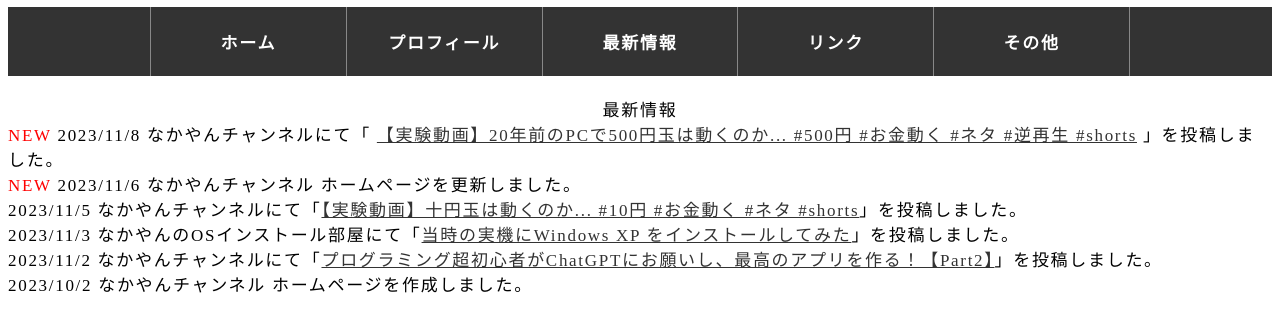
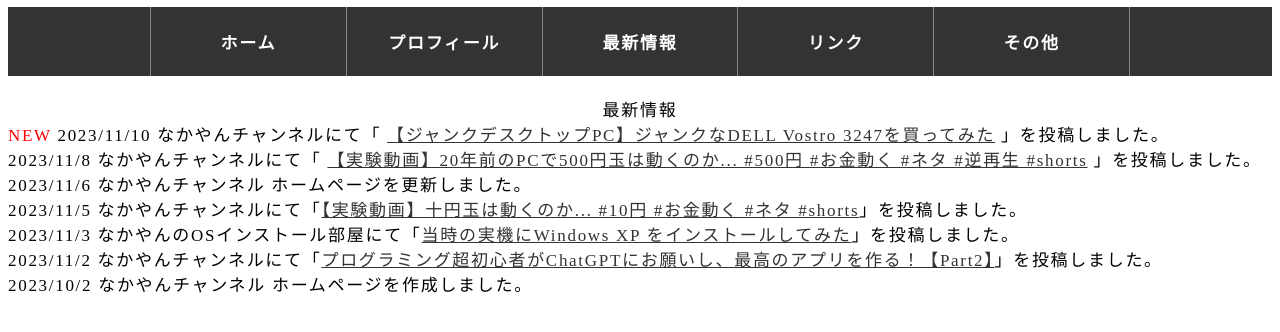
Before and after one commit to nakayan-channel/nakayan-channel-2.github.io, a plain HTML site: page information.html in a window 1280 px wide. Shown: the part 132-464 px from the top of the page. Drawn offline with Linux system fonts and the light colour scheme.

Commit message:
Update information.html

```diff
--- a/information.html
+++ b/information.html
@@ -126,8 +126,9 @@ html {
     <div style="text-align: center;"><br>
     </div>
     <div style="text-align: center;">最新情報</div>
-    <font color="red">NEW</font> 2023/11/8 なかやんチャンネルにて「 <a href="https://youtube.com/shorts/wpTqiZgvYjw?si=TPL8iqLOzCq8YmxX">【実験動画】20年前のPCで500円玉は動くのか... #500円 #お金動く #ネタ #逆再生 #shorts</a> 」を投稿しました。<br>
-    <font color="red">NEW</font> 2023/11/6 なかやんチャンネル ホームページを更新しました。<br>
+    <font color="red">NEW</font> 2023/11/10 なかやんチャンネルにて「 <a href="https://youtu.be/bzQaZokcRGw?si=ObATR4dLZyffmpKs">【ジャンクデスクトップPC】ジャンクなDELL Vostro 3247を買ってみた</a> 」を投稿しました。<br>
+    2023/11/8 なかやんチャンネルにて「 <a href="https://youtube.com/shorts/wpTqiZgvYjw?si=TPL8iqLOzCq8YmxX">【実験動画】20年前のPCで500円玉は動くのか... #500円 #お金動く #ネタ #逆再生 #shorts</a> 」を投稿しました。<br>
+    2023/11/6 なかやんチャンネル ホームページを更新しました。<br>
     2023/11/5 なかやんチャンネルにて「<a href="https://youtube.com/shorts/9wc6Eyrpf0c?si=wqmKdkRfLRy33au_">【実験動画】十円玉は動くのか... #10円 #お金動く #ネタ #shorts</a>」を投稿しました。<br>
     2023/11/3 なかやんのOSインストール部屋にて「<a href="https://www.youtube.com/watch?v=PcjIG0nqwZo">当時の実機にWindows XP をインストールしてみた</a>」を投稿しました。<br>
     2023/11/2 なかやんチャンネルにて「<a href="https://youtu.be/OYokpkHhGDI?si=RXJtu8VM4R77yUNh">プログラミング超初心者がChatGPTにお願いし、最高のアプリを作る！【Part2】</a>」を投稿しました。<br>
```
